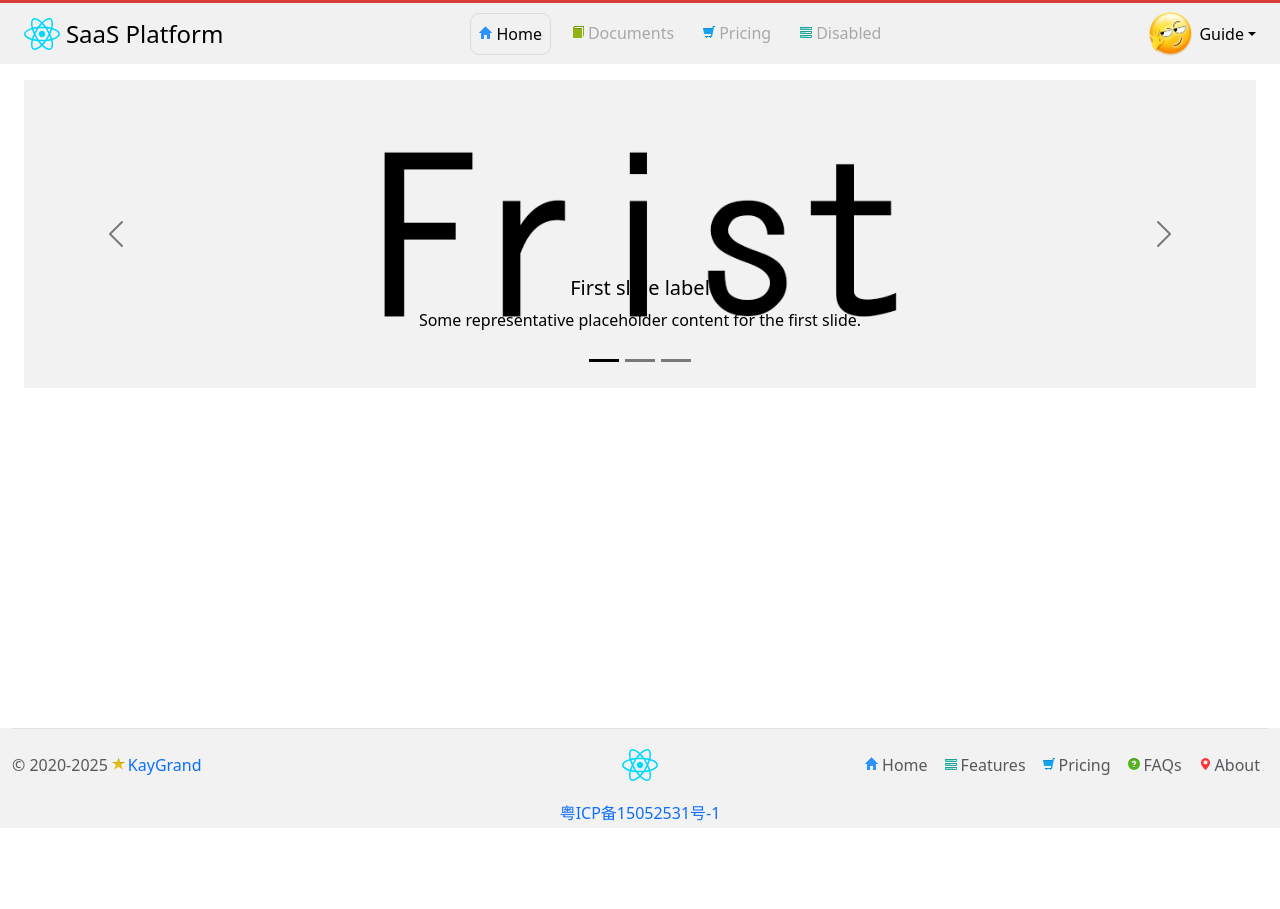
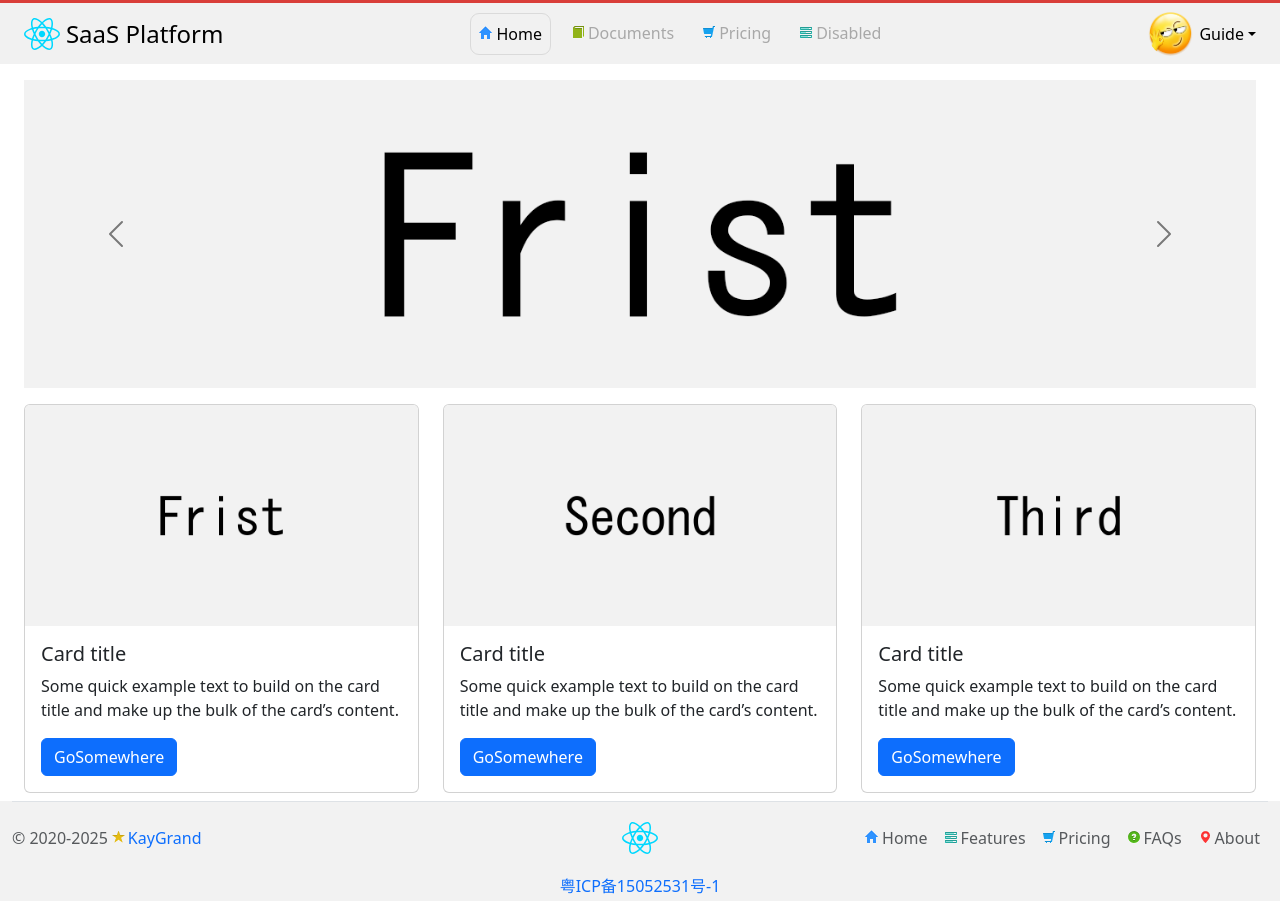
Before and after one commit to go-micro-saas/saas-frontend, a React (Vite) app: page / in a window 1280 px wide. Before the commit the page ends 836 px from the top, so only its background shows below. Built offline with nearby package versions, Linux system fonts and the light colour scheme.

Commit message:
feat: workspace

```diff
--- a/src/assets/layouts/css/page_content.css
+++ b/src/assets/layouts/css/page_content.css
@@ -4,8 +4,11 @@
     margin-bottom: 8px;
 }
 
+.my-page-workspace-container {
+    margin-top: 16px;
+}
+
 .my-carousel-container,
 .my-carousel-container .carousel-inner,
 .my-carousel-container .carousel-item {
-    /*max-height: 360px;*/
 }
--- /dev/null
+++ b/src/components/layouts/PageCarousel.tsx
@@ -0,0 +1,78 @@
+import '@src/assets/layouts/css/page_content.css';
+import firstCarousel from "@src/assets/carousel/image/first-1440x360.png";
+import secondCarousel from "@src/assets/carousel/image/second-1440x360.png";
+import thirdCarousel from "@src/assets/carousel/image/third-1440x360.png";
+
+function PageCarousel() {
+  return (
+    <>
+      <div className="container-fluid">
+        <div id="myCarouselExample" className="carousel carousel-dark my-carousel-container slide">
+          {/*<div className="carousel-indicators">*/}
+          {/*  <button type="button"*/}
+          {/*          className="active"*/}
+          {/*          data-bs-target="#myCarouselExample"*/}
+          {/*          data-bs-slide-to="0"*/}
+          {/*          aria-current="true" aria-label="Slide 1">*/}
+
+          {/*  </button>*/}
+          {/*  <button type="button"*/}
+          {/*          data-bs-target="#myCarouselExample"*/}
+          {/*          data-bs-slide-to="1"*/}
+          {/*          aria-label="Slide 2">*/}
+
+          {/*  </button>*/}
+          {/*  <button type="button"*/}
+          {/*          data-bs-target="#myCarouselExample"*/}
+          {/*          data-bs-slide-to="2"*/}
+          {/*          aria-label="Slide 3">*/}
+
+          {/*  </button>*/}
+          {/*</div>*/}
+          <div className="carousel-inner">
+            <div className="carousel-item active" data-bs-interval="3000">
+              <img src={firstCarousel}
+                   className="d-block w-100" alt="First"/>
+              <div className="carousel-caption d-none d-md-block">
+                {/*<h5>First slide label</h5>*/}
+                {/*<p>Some representative placeholder content for the first slide.</p>*/}
+              </div>
+            </div>
+            <div className="carousel-item" data-bs-interval="3000">
+              <img src={secondCarousel}
+                   className="d-block w-100" alt="Second"/>
+              <div className="carousel-caption d-none d-md-block">
+                {/*<h5>Second slide label</h5>*/}
+                {/*<p>Some representative placeholder content for the second slide.</p>*/}
+              </div>
+            </div>
+            <div className="carousel-item" data-bs-interval="3000">
+              <img src={thirdCarousel}
+                   className="d-block w-100" alt="Third."/>
+              <div className="carousel-caption d-none d-md-block">
+                {/*<h5>Third slide label</h5>*/}
+                {/*<p>Some representative placeholder content for the third slide.</p>*/}
+              </div>
+            </div>
+          </div>
+          <button className="carousel-control-prev"
+                  type="button"
+                  data-bs-target="#myCarouselExample"
+                  data-bs-slide="prev">
+            <span className="carousel-control-prev-icon" aria-hidden="true"></span>
+            <span className="visually-hidden">Previous</span>
+          </button>
+          <button className="carousel-control-next"
+                  type="button"
+                  data-bs-target="#myCarouselExample"
+                  data-bs-slide="next">
+            <span className="carousel-control-next-icon" aria-hidden="true"></span>
+            <span className="visually-hidden">Next</span>
+          </button>
+        </div>
+      </div>
+    </>
+  )
+}
+
+export default PageCarousel;
--- a/src/components/layouts/PageContent.tsx
+++ b/src/components/layouts/PageContent.tsx
@@ -1,81 +1,15 @@
 import '@src/assets/layouts/css/layout.css';
 import '@src/assets/layouts/css/page_content.css';
-import firstCarousel from '@src/assets/carousel/image/first-1440x360.png';
-import secondCarousel from '@src/assets/carousel/image/second-1440x360.png';
-import thirdCarousel from '@src/assets/carousel/image/third-1440x360.png';
+import PageCarousel from "@src/components/layouts/PageCarousel.tsx";
+import PageWorkspace from "@src/components/layouts/PageWorkspace.tsx";
 
 function PageContent() {
   return (
     <>
       <div className="container-fluid my-page-content-container">
         {/*carousel*/}
-        <div className="container-fluid">
-          <div id="myCarouselExample" className="carousel carousel-dark my-carousel-container slide">
-            <div className="carousel-indicators">
-              <button type="button"
-                      className="active"
-                      data-bs-target="#myCarouselExample"
-                      data-bs-slide-to="0"
-                      aria-current="true" aria-label="Slide 1">
-
-              </button>
-              <button type="button"
-                      data-bs-target="#myCarouselExample"
-                      data-bs-slide-to="1"
-                      aria-label="Slide 2">
-
-              </button>
-              <button type="button"
-                      data-bs-target="#myCarouselExample"
-                      data-bs-slide-to="2"
-                      aria-label="Slide 3">
-
-              </button>
-            </div>
-            <div className="carousel-inner">
-              <div className="carousel-item active" data-bs-interval="3000">
-                <img src={firstCarousel}
-                     className="d-block w-100" alt="First"/>
-                <div className="carousel-caption d-none d-md-block">
-                  <h5>First slide label</h5>
-                  <p>Some representative placeholder content for the first slide.</p>
-                </div>
-              </div>
-              <div className="carousel-item" data-bs-interval="3000">
-                <img src={secondCarousel}
-                     className="d-block w-100" alt="Second"/>
-                <div className="carousel-caption d-none d-md-block">
-                  <h5>Second slide label</h5>
-                  <p>Some representative placeholder content for the second slide.</p>
-                </div>
-              </div>
-              <div className="carousel-item" data-bs-interval="3000">
-                <img src={thirdCarousel}
-                     className="d-block w-100" alt="Third."/>
-                <div className="carousel-caption d-none d-md-block">
-                  <h5>Third slide label</h5>
-                  <p>Some representative placeholder content for the third slide.</p>
-                </div>
-              </div>
-            </div>
-            <button className="carousel-control-prev"
-                    type="button"
-                    data-bs-target="#myCarouselExample"
-                    data-bs-slide="prev">
-              <span className="carousel-control-prev-icon" aria-hidden="true"></span>
-              <span className="visually-hidden">Previous</span>
-            </button>
-            <button className="carousel-control-next"
-                    type="button"
-                    data-bs-target="#myCarouselExample"
-                    data-bs-slide="next">
-              <span className="carousel-control-next-icon" aria-hidden="true"></span>
-              <span className="visually-hidden">Next</span>
-            </button>
-          </div>
-        </div>
-
-
+        <PageCarousel/>
+        <PageWorkspace/>
       </div>
     </>
   )
--- a/src/components/layouts/PageHeader.tsx
+++ b/src/components/layouts/PageHeader.tsx
@@ -75,13 +75,26 @@ function PageHeader() {
                   <span className="">Guide</span>
                 </a>
                 <ul className="dropdown-menu my-header-navbar-dropdown">
+
+                  <li>
+                    <a className="dropdown-item text-truncate disabled" href="#">
+                      <i className="icon-user"></i>
+                      <span className="my-margin-r3"></span>
+                      成员信息
+                    </a>
+                  </li>
+
+                  <li>
+                    <hr className="dropdown-divider"/>
+                  </li>
                   <li>
                     <a className="dropdown-item text-truncate disabled" href="#">
                       <i className="icon-globe icon-spin"></i>
                       <span className="my-margin-r3"></span>
-                      个人版
+                      个人组织
                     </a>
                   </li>
+
                   <li>
                     <hr className="dropdown-divider"/>
                   </li>
@@ -90,16 +103,6 @@ function PageHeader() {
                       <i className="icon-cog icon-spin"></i>
                       <span className="my-margin-r3"></span>
                       管理组织
-                    </a>
-                  </li>
-                  <li>
-                    <hr className="dropdown-divider"/>
-                  </li>
-                  <li>
-                    <a className="dropdown-item text-truncate disabled" href="#">
-                      <i className="icon-user"></i>
-                      <span className="my-margin-r3"></span>
-                      个人信息
                     </a>
                   </li>
                 </ul>
--- /dev/null
+++ b/src/components/layouts/PageWorkspace.tsx
@@ -0,0 +1,53 @@
+import '@src/assets/layouts/css/page_content.css';
+import firstCarousel from "@src/assets/carousel/image/first.png";
+import secondCarousel from "@src/assets/carousel/image/second.png";
+import thirdCarousel from "@src/assets/carousel/image/third.png";
+
+function PageWorkspace() {
+  return (
+    <>
+      <div className="container-fluid my-page-workspace-container">
+        <div className="row">
+          {/*col 1*/}
+          <div className="col">
+            <div className="card">
+              <img src={firstCarousel} className="card-img-top" alt="Card Image"/>
+              <div className="card-body">
+                <h5 className="card-title">Card title</h5>
+                <p className="card-text">Some quick example text to build on the card title and make up the bulk of the
+                  card’s content.</p>
+                <a href="#" className="btn btn-primary">GoSomewhere</a>
+              </div>
+            </div>
+          </div>
+          {/*col 2*/}
+          <div className="col">
+            <div className="card">
+              <img src={secondCarousel} className="card-img-top" alt="Card Image"/>
+              <div className="card-body">
+                <h5 className="card-title">Card title</h5>
+                <p className="card-text">Some quick example text to build on the card title and make up the bulk of the
+                  card’s content.</p>
+                <a href="#" className="btn btn-primary">GoSomewhere</a>
+              </div>
+            </div>
+          </div>
+          {/*col 3*/}
+          <div className="col">
+            <div className="card">
+              <img src={thirdCarousel} className="card-img-top" alt="Card Image"/>
+              <div className="card-body">
+                <h5 className="card-title">Card title</h5>
+                <p className="card-text">Some quick example text to build on the card title and make up the bulk of the
+                  card’s content.</p>
+                <a href="#" className="btn btn-primary">GoSomewhere</a>
+              </div>
+            </div>
+          </div>
+        </div>
+      </div>
+    </>
+  );
+}
+
+export default PageWorkspace;
```
